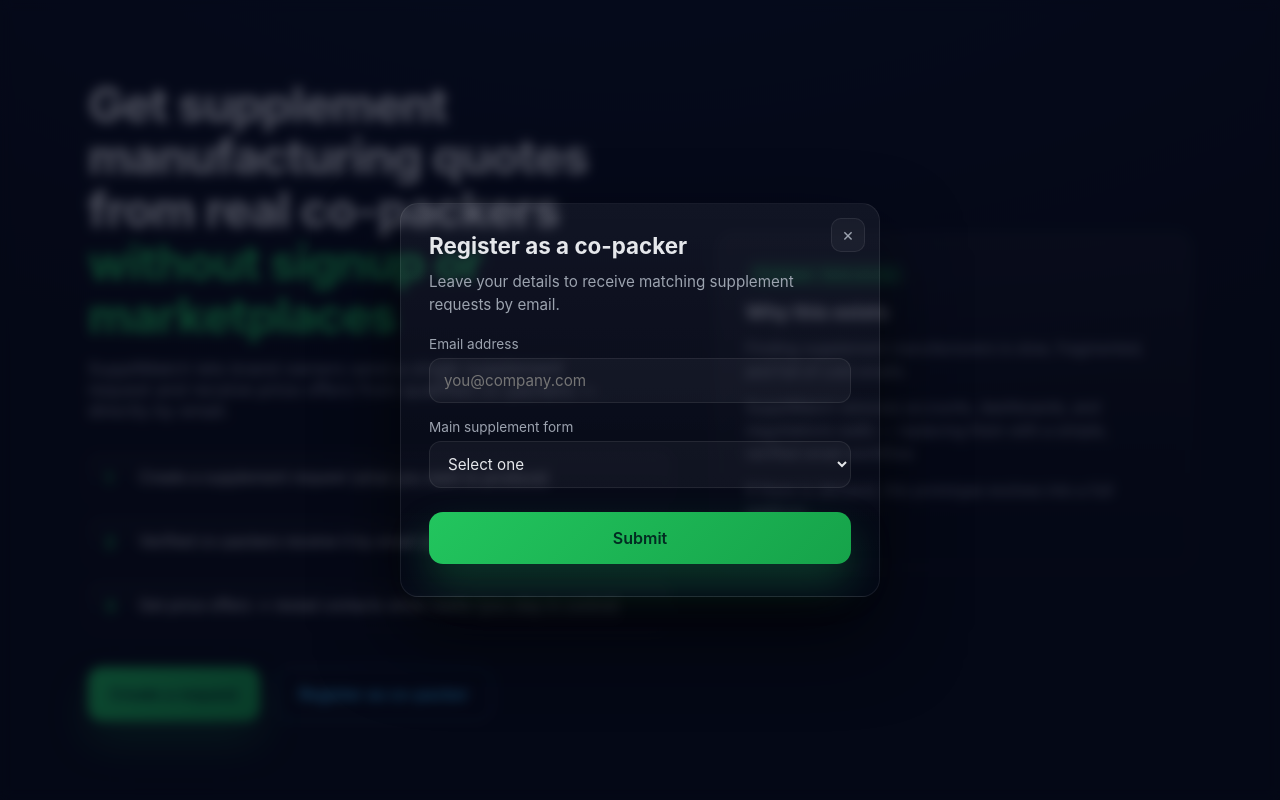
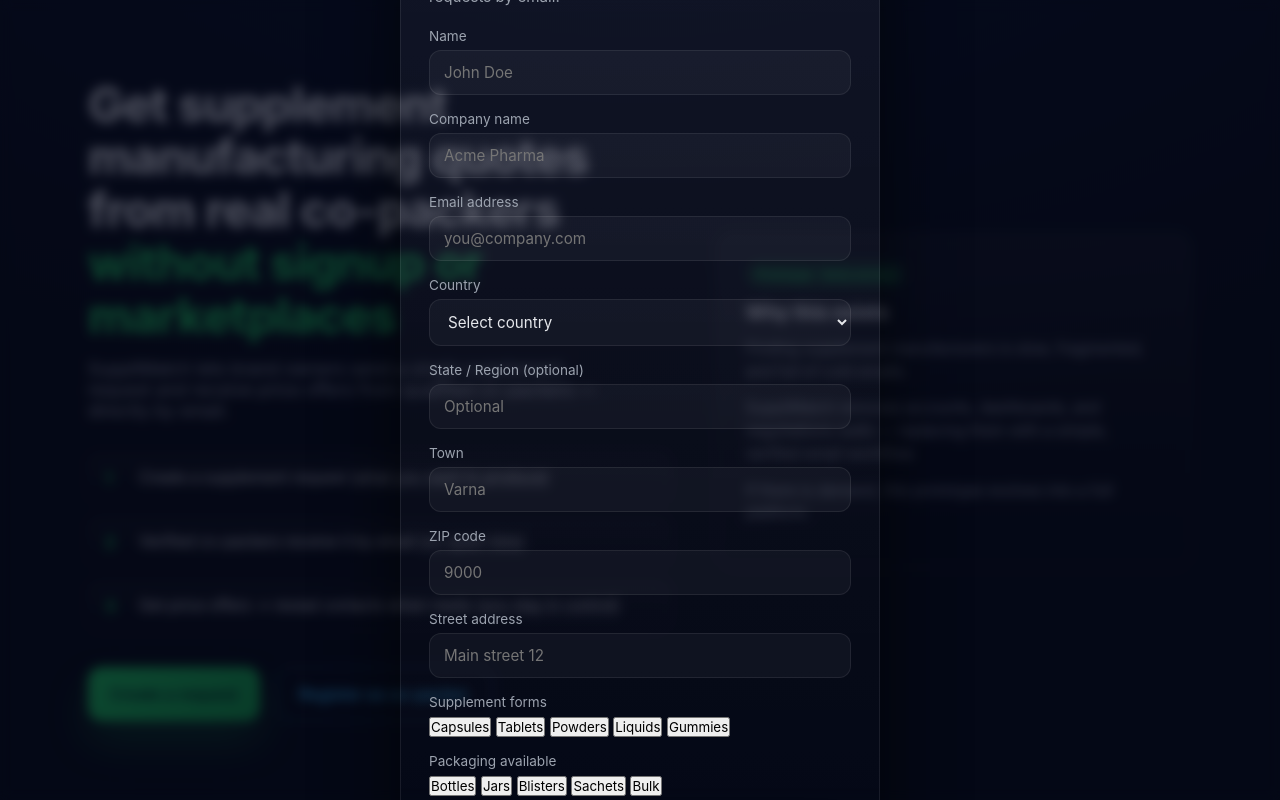
Before and after one commit to ozanatmar/supplimatch, a plain HTML site: page index.html in a window 1280 px wide. Both pictures are taken after a click on the button "Register as co-packer". Drawn offline with Linux system fonts and the light colour scheme.

Commit message:
Revamp co-packer modal with additional fields
Updated the co-packer modal form to include additional fields for name, company name, country, state, town, ZIP code, and street address. Enhanced the form with validation patterns and placeholders for better user guidance.

```diff
--- a/index.html
+++ b/index.html
@@ -393,6 +393,12 @@
         </p>
       </div>
 
+
+
+
+
+
+
         <!-- COPACKER MODAL -->
         <div class="modal-overlay" id="copackerModal">
           <div class="modal" role="dialog" aria-modal="true" aria-labelledby="copackerTitle">
@@ -404,6 +410,34 @@
             </p>
 
             <form id="copackerForm">
+
+              <!-- NAME -->
+              <div class="form-group">
+                <label>Name</label>
+                <input
+                  type="text"
+                  name="name"
+                  required
+                  maxlength="20"
+                  pattern="[A-Za-z ]+"
+                  placeholder="John Doe"
+                />
+              </div>
+
+              <!-- COMPANY NAME -->
+              <div class="form-group">
+                <label>Company name</label>
+                <input
+                  type="text"
+                  name="company"
+                  required
+                  maxlength="20"
+                  pattern="[A-Za-z ]+"
+                  placeholder="Acme Pharma"
+                />
+              </div>
+
+              <!-- EMAIL -->
               <div class="form-group">
                 <label>Email address</label>
                 <input
@@ -411,20 +445,97 @@
                   name="email"
                   required
                   placeholder="you@company.com"
-                autocomplete="email"
+                  pattern="^[^@]+@[^@]+\.[^@]+$"
                 />
               </div>
 
+              <!-- COUNTRY -->
               <div class="form-group">
-              <label>Main supplement form</label>
-              <select name="form" required>
-                <option value="">Select one</option>
-                <option value="Capsules">Capsules</option>
-                <option value="Tablets">Tablets</option>
-                <option value="Powders">Powders</option>
-                <option value="Liquids">Liquids</option>
-                <option value="Gummies">Gummies</option>
+                <label>Country</label>
+                <select name="country" required>
+                  <option value="">Select country</option>
+                  <option value="Bulgaria">Bulgaria</option>
+                  <option value="Germany">Germany</option>
+                  <option value="Italy">Italy</option>
+                  <option value="Turkey">Turkey</option>
+                  <option value="Netherlands">Netherlands</option>
+                  <option value="Other">Other</option>
                 </select>
+              </div>
+
+              <!-- STATE -->
+              <div class="form-group">
+                <label>State / Region (optional)</label>
+                <input
+                  type="text"
+                  name="state"
+                  maxlength="20"
+                  pattern="[A-Za-z0-9 ]+"
+                  placeholder="Optional"
+                />
+              </div>
+
+              <!-- TOWN -->
+              <div class="form-group">
+                <label>Town</label>
+                <input
+                  type="text"
+                  name="town"
+                  required
+                  maxlength="20"
+                  pattern="[A-Za-z0-9 ]+"
+                  placeholder="Varna"
+                />
+              </div>
+
+              <!-- ZIP -->
+              <div class="form-group">
+                <label>ZIP code</label>
+                <input
+                  type="text"
+                  name="zip"
+                  required
+                  maxlength="10"
+                  pattern="[A-Za-z0-9 ]+"
+                  placeholder="9000"
+                />
+              </div>
+
+              <!-- STREET -->
+              <div class="form-group">
+                <label>Street address</label>
+                <input
+                  type="text"
+                  name="street"
+                  required
+                  maxlength="50"
+                  pattern="[A-Za-z0-9 ]+"
+                  placeholder="Main street 12"
+                />
+              </div>
+
+              <!-- SUPPLEMENT FORMS -->
+              <div class="form-group">
+                <label>Supplement forms</label>
+                <div class="pill-group" data-name="supplement_forms">
+                  <button type="button" class="pill">Capsules</button>
+                  <button type="button" class="pill">Tablets</button>
+                  <button type="button" class="pill">Powders</button>
+                  <button type="button" class="pill">Liquids</button>
+                  <button type="button" class="pill">Gummies</button>
+                </div>
+              </div>
+
+              <!-- PACKAGING -->
+              <div class="form-group">
+                <label>Packaging available</label>
+                <div class="pill-group" data-name="packaging">
+                  <button type="button" class="pill">Bottles</button>
+                  <button type="button" class="pill">Jars</button>
+                  <button type="button" class="pill">Blisters</button>
+                  <button type="button" class="pill">Sachets</button>
+                  <button type="button" class="pill">Bulk</button>
+                </div>
               </div>
 
               <button type="submit" class="btn btn-primary full-width" id="copackerSubmit">
@@ -438,6 +549,10 @@
             </div>
           </div>
         </div>
+
+
+
+
 
 
 
```
Lines whose indentation alone changed are shown as unchanged.
